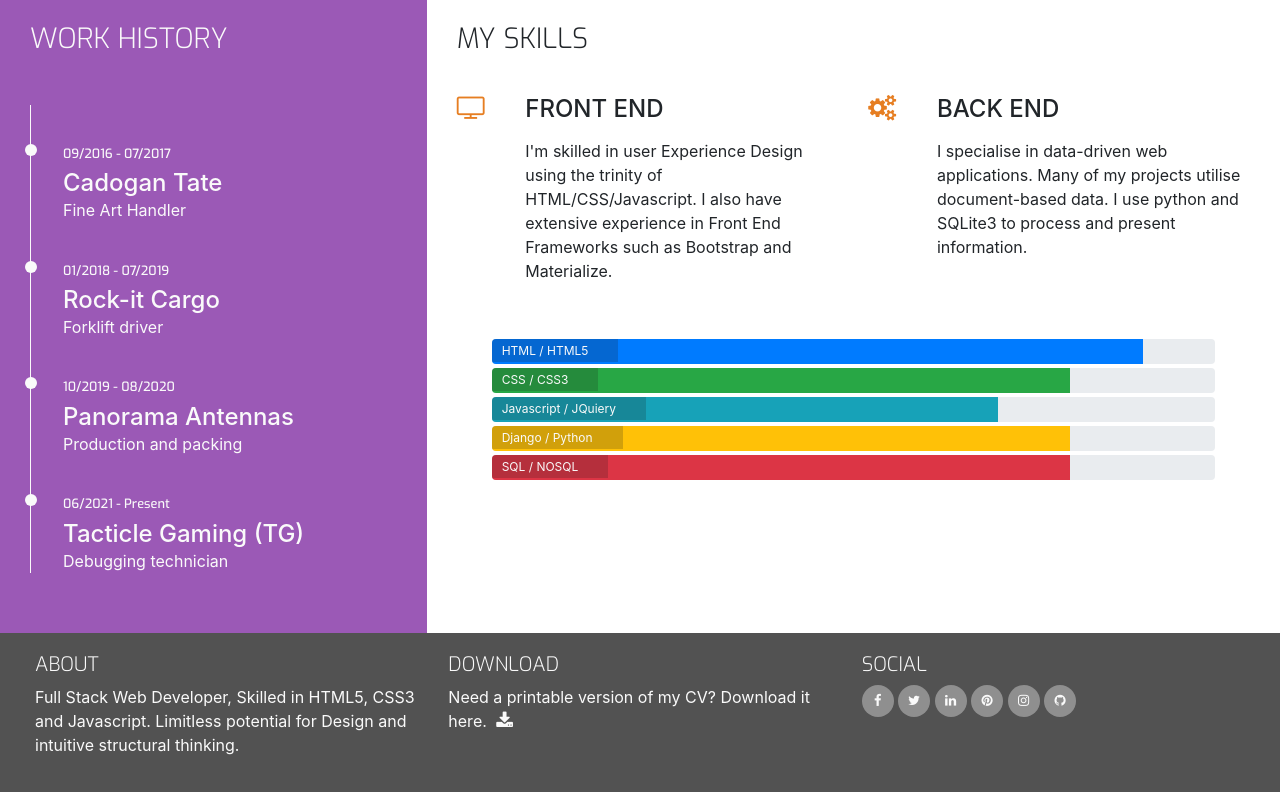
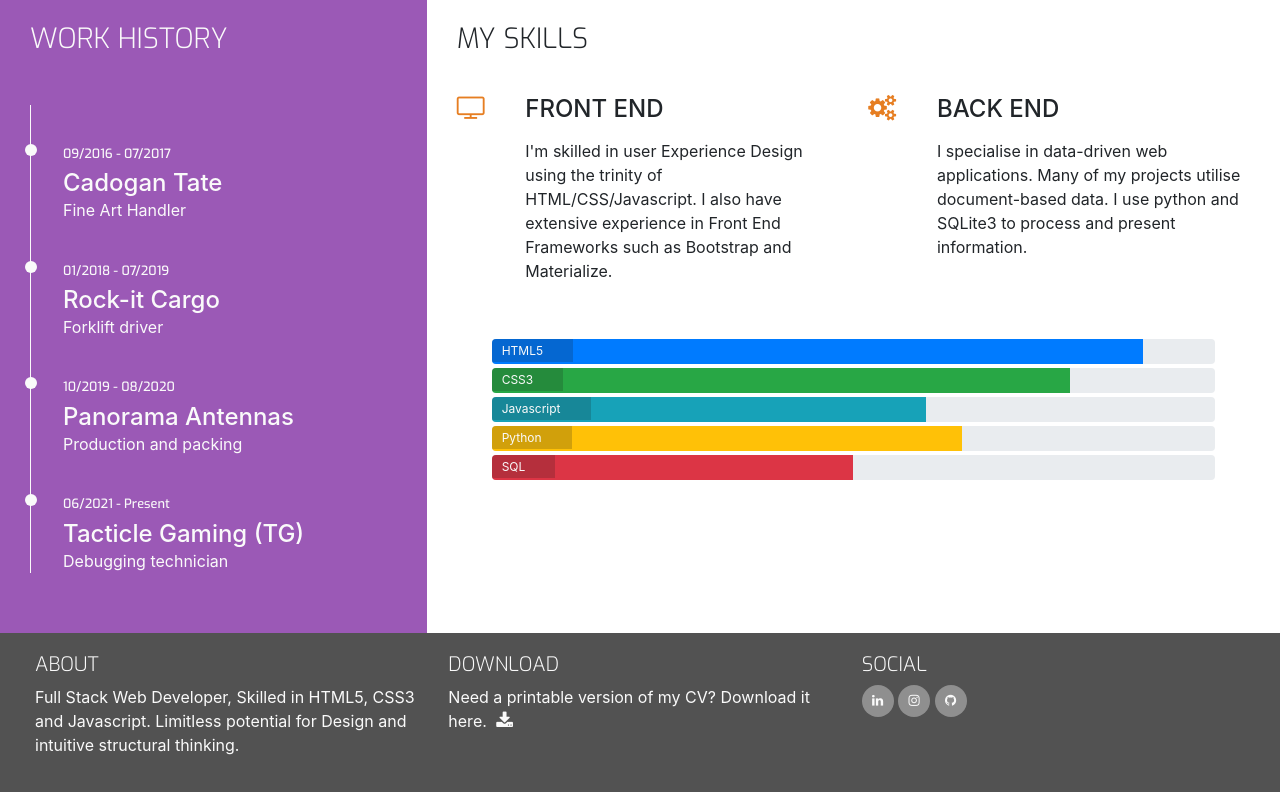
Before and after one commit to Codey94/MyProfile, a plain HTML site: page resume.html in a window 1280 px wide. Shown: the part 372-1164 px from the top of the page. Drawn offline with nearby package versions, Linux system fonts and the light colour scheme.

Commit message:
Fixed progress bars

```diff
--- a/assets/css/style.css
+++ b/assets/css/style.css
@@ -167,7 +167,7 @@
 .project-section {
     padding: 2rem;
     border-top: 2px solid black;
-    background-color: #525252;
+    background-color: #f4f4f4;
 }
 
 .project-heading {
--- a/resume.html
+++ b/resume.html
@@ -116,31 +116,31 @@
                        <div class="progress-bar" role="progressbar" aria-valuenow="90" aria-valuemin="0" aria-valuemax="100" style="width:90%;">
                         <span class="sr-only">90% complete</span>
                     </div>
-                    <span class="progress-type">HTML / HTML5</span>
+                    <span class="progress-type">HTML5</span>
                     </div>
                     <div class="progress">
                        <div class="progress-bar bg-success" role="progressbar" aria-valuenow="80" aria-valuemin="0" aria-valuemax="100" style="width:80%;">
                         <span class="sr-only">80% complete</span>
                     </div>
-                    <span class="progress-type">CSS / CSS3</span>
+                    <span class="progress-type">CSS3</span>
                     </div>
                     <div class="progress">
-                       <div class="progress-bar bg-info" role="progressbar" aria-valuenow="70" aria-valuemin="0" aria-valuemax="100" style="width:70%;">
-                        <span class="sr-only">70% complete</span>
+                       <div class="progress-bar bg-info" role="progressbar" aria-valuenow="60" aria-valuemin="0" aria-valuemax="100" style="width:60%;">
+                        <span class="sr-only">60% complete</span>
                     </div>
-                    <span class="progress-type">Javascript / JQuiery</span>
+                    <span class="progress-type">Javascript</span>
                     </div>
                     <div class="progress">
-                       <div class="progress-bar bg-warning" role="progressbar" aria-valuenow="80" aria-valuemin="0" aria-valuemax="100" style="width:80%;">
-                        <span class="sr-only">80% complete</span>
+                       <div class="progress-bar bg-warning" role="progressbar" aria-valuenow="60" aria-valuemin="0" aria-valuemax="100" style="width:65%;">
+                        <span class="sr-only">65% complete</span>
                     </div>
-                    <span class="progress-type">Django / Python</span>
+                    <span class="progress-type">Python</span>
                     </div>
                     <div class="progress">
-                       <div class="progress-bar bg-danger" role="progressbar" aria-valuenow="80" aria-valuemin="0" aria-valuemax="100" style="width:80%;">
-                        <span class="sr-only">80% complete</span>
+                       <div class="progress-bar bg-danger" role="progressbar" aria-valuenow="50" aria-valuemin="0" aria-valuemax="100" style="width:50%;">
+                        <span class="sr-only">50% complete</span>
                     </div>
-                    <span class="progress-type">SQL / NOSQL</span>
+                    <span class="progress-type">SQL</span>
                     </div>
                 </div>
             </div>
@@ -168,35 +168,14 @@
             <h5 class="uppercase general-sub">Social</h5>
             <ul class="list-inline social-links">
                 <li class="list-inline-item">
-                    <a href="#" target="_blank">
-                        <i class="fa fa-facebook" aria-hidden="true">
-                            <span class="sr-only">Facebook</span>
-                        </i>
-                    </a>
-                </li>
-                <li class="list-inline-item">
-                    <a href="#" target="_blank">
-                        <i class="fa fa-twitter" aria-hidden="true">
-                            <span class="sr-only">Twitter</span>
-                        </i>
-                    </a>
-                </li>
-                <li class="list-inline-item">
-                    <a href="#" target="_blank">
+                    <a href="https://www.linkedin.com/in/sam-ismael-6686b6196/" target="_blank">
                         <i class="fa fa-linkedin" aria-hidden="true">
                             <span class="sr-only">LinkedIn</span>
                         </i>
                     </a>
                 </li>
                 <li class="list-inline-item">
-                    <a href="#" target="_blank">
-                        <i class="fa fa-pinterest" aria-hidden="true">
-                            <span class="sr-only">Pinterest</span>
-                        </i>
-                    </a>
-                </li>
-                <li class="list-inline-item">
-                    <a href="#" target="_blank">
+                    <a href="https://www.instagram.com/" target="_blank">
                         <i class="fa fa-instagram" aria-hidden="true">
                             <span class="sr-only">Instagram</span>
                         </i>
```
Also changed, not shown: contacts.html (+2 -23 lines).
